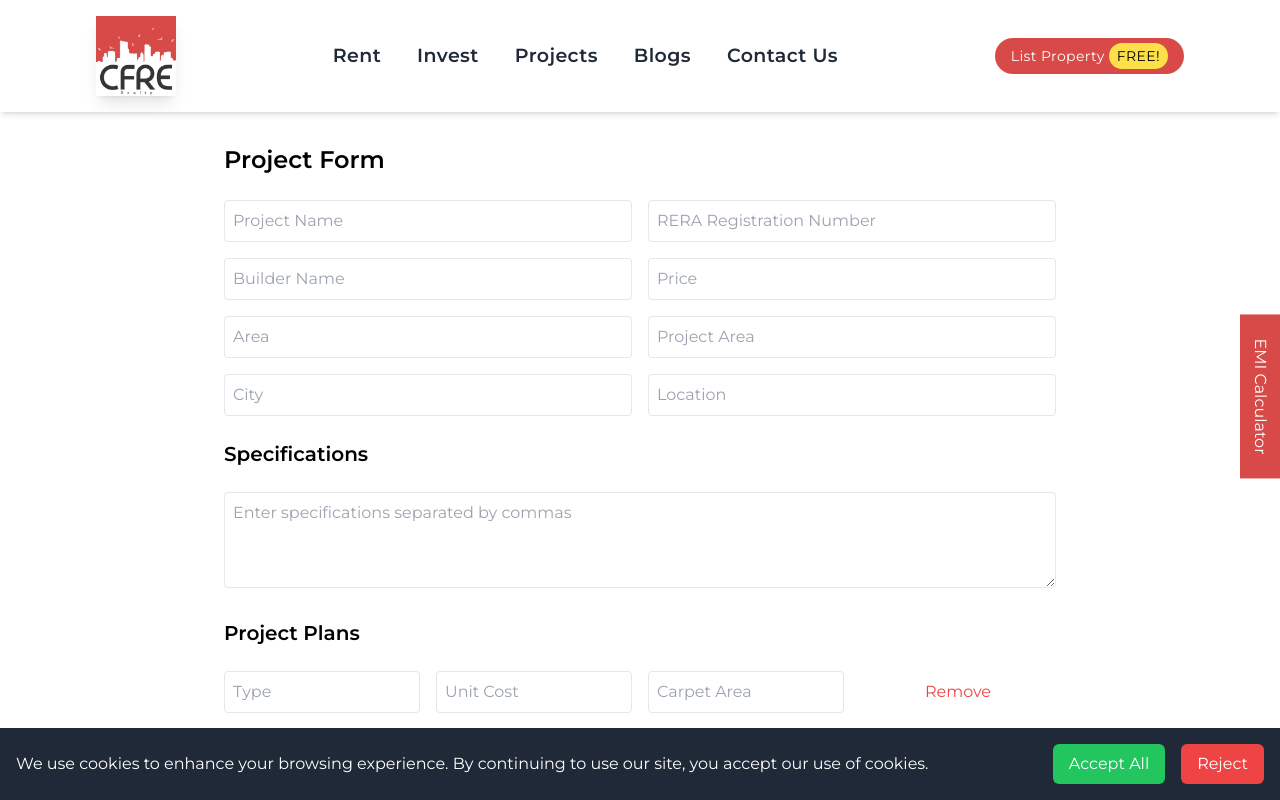
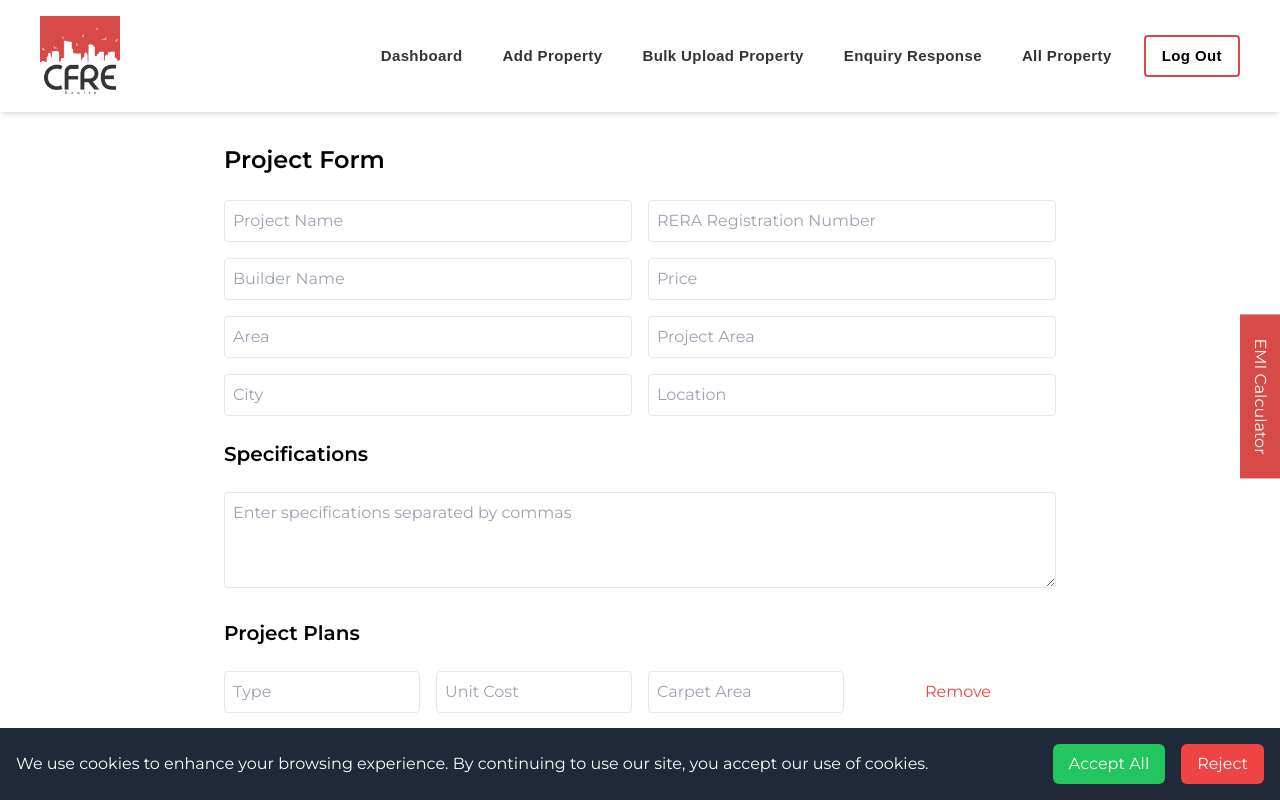
Before and after one commit to Digitalizetheglobe/CFRE-FRONTEND, a React (Create React App) app: page /addnewproject in a window 1280 px wide. Shown: the top 800 px of the page. Built offline with nearby package versions, Linux system fonts and the light colour scheme; sample sign-in values are in the browser's storage.

Commit message:
react helmet

```diff
--- a/package.json
+++ b/package.json
@@ -17,6 +17,7 @@
     "react-countup": "^6.5.3",
     "react-dom": "^18.3.1",
     "react-fast-marquee": "^1.6.5",
+    "react-helmet-async": "^2.0.5",
     "react-icons": "^5.2.1",
     "react-router-dom": "^6.25.1",
     "react-scripts": "5.0.1",
--- a/src/AdminDashboard/PropertyPages/ProjectForm.jsx
+++ b/src/AdminDashboard/PropertyPages/ProjectForm.jsx
@@ -1,5 +1,5 @@
 import React, { useState } from 'react';
-import Header from '../../Components/Header/header';
+import AdminNavbar from '../AdminNavbar';
 import axios from 'axios';
 
 const ProjectForm = () => {
@@ -140,7 +140,7 @@ const ProjectForm = () => {
 
     return (
         <>
-            <Header />
+            <AdminNavbar />
             <div className="max-w-4xl mx-auto p-8">
                 <h1 className="text-2xl font-semibold mb-6">Project Form</h1>
                 <form onSubmit={handleSubmit} className="space-y-6">
--- a/src/AdminDashboard/PropertyPages/ViewAllProperty.jsx
+++ b/src/AdminDashboard/PropertyPages/ViewAllProperty.jsx
@@ -538,7 +538,7 @@ const PropertyModal = ({ property, onSave, onClose }) => {
 
         <div className="flex justify-between mt-4">
           <button onClick={handleSave} className="bg-[#d84a48] hover:bg-[#c34543] text-white px-4 py-2 rounded">
-            Save
+            Update
           </button>
           <button onClick={onClose} className="bg-gray-500  hover:bg-gray-700 text-white px-4 py-2 rounded">
             Cancel
--- a/src/App.js
+++ b/src/App.js
@@ -1,5 +1,6 @@
 import React from 'react';
 import { BrowserRouter as Router, Route, Routes, useLocation } from 'react-router-dom';
+import { HelmetProvider } from 'react-helmet-async';
 import Header from './Components/Header/header';
 import Footer from './Components/Footer/footer';
 import ScrollToTop from './Components/ScrollToTop.jsx';
@@ -67,7 +68,9 @@ function App() {
       <ScrollToTop />
       {/* <Header /> */}
       <main>
+      <HelmetProvider>
         <StickyButton />
+
         <Routes>
           <Route path="/" element={<Home />} />
           <Route path="/aboutUs" element={<AboutUs />} />
@@ -189,7 +192,9 @@ function App() {
             }
           />
         </Routes>
+        </HelmetProvider>
       </main>
+
       <Cookies />
       <Footer />
     </Router>
--- a/src/Components/Rent/PropertyDetailsInRent.jsx
+++ b/src/Components/Rent/PropertyDetailsInRent.jsx
@@ -5,7 +5,7 @@ import ContactForm from '../MainBody/ContactForm';
 import image from '../assets/RecentProperty.jpg';
 import Header from '../Header/header.jsx';
 import Image from '../assets/ABC.jpeg';
-
+import { Helmet } from 'react-helmet-async';
 
 const PropertyDetailInRent = () => {
     // const { id } = useParams();
@@ -110,6 +110,9 @@ const PropertyDetailInRent = () => {
 
     return (
         <>
+         <Helmet>
+                <title>{property?.seoTitle || 'Top Real Estate Services: Corporate Offices & Retail Spaces for Sale & rent'}</title>
+            </Helmet>
             <Header />
             {/* <div className="bg-white p-6 rounded-lg shadow-lg max-w-8xl mx-auto"> */}
             <div className="sticky md:top-28 top-16 bg-white  shadow-md flex justify-center space-x-4 py-2">
```
Also changed, not shown: 1 other file (tests, documents, lock files or other folders).
